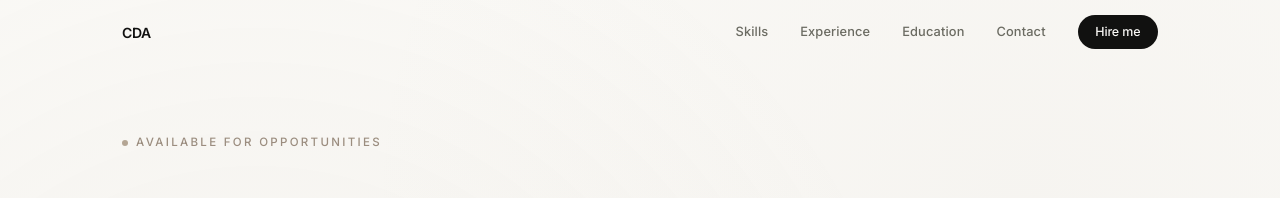
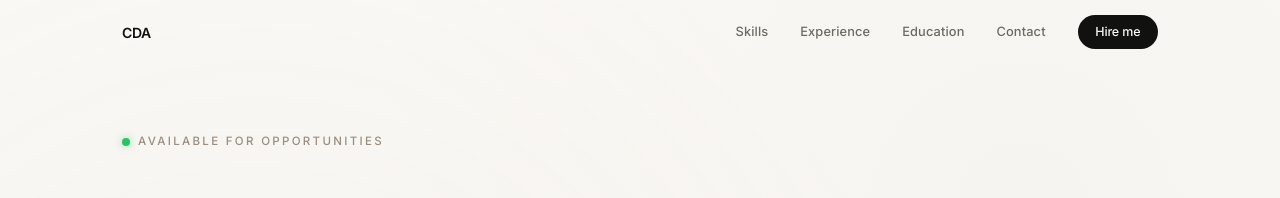
Before and after one commit to badweeds/chene-portfolio, a React (Vite) app: page / in a window 1280 px wide. Shown: the top 198 px of the page. Built offline with nearby package versions, Linux system fonts and the light colour scheme.

Commit message:
Added LinkedIn link

```diff
--- a/src/app/components/Hero.tsx
+++ b/src/app/components/Hero.tsx
@@ -80,13 +80,15 @@ export function Hero() {
                   marginBottom: "2.5rem",
                 }}
               >
+                {/* The Green Dot */}
                 <span
                   style={{
-                    width: "6px",
-                    height: "6px",
+                    width: "8px",
+                    height: "8px",
                     borderRadius: "50%",
-                    background: "#b4a594",
+                    background: "#22c55e", // Beautiful bright green color
                     display: "inline-block",
+                    boxShadow: "0 0 8px rgba(34, 197, 94, 0.5)", // Adds a subtle green glow
                   }}
                 />
                 <span
```
